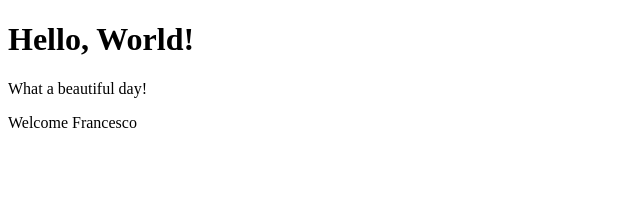
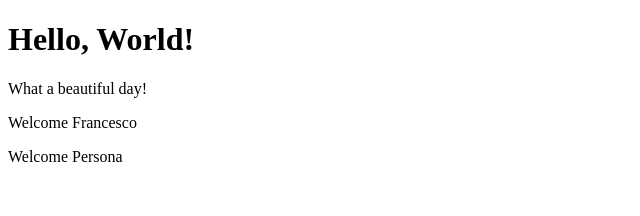
Before and after one commit to Baku305/react-exercises, a React (Create React App) app in the folder react-exercises/: page / in a window 1280 px wide. Shown: the top 216 px of the page, without its empty margins (0-640 px from the left). Built offline with nearby package versions, Linux system fonts and the light colour scheme.

Commit message:
features/props-02 (set default props)

```diff
--- a/react-exercises/src/Components-03.jsx
+++ b/react-exercises/src/Components-03.jsx
@@ -1,12 +1,14 @@
 import React from "react";
 import { Hello } from "./Components-02";
 import { Welcome } from "./Props-01";
+import { Welcome2 } from "./Props-02";
 
 const HelloEl = <Hello/>
 const WelcomeEl = <Welcome name = "Francesco"/>
+const Welcome2El = <Welcome2 />
 
 export class App extends React.Component{
     render(){
-        return <div>{HelloEl} {WelcomeEl}</div>
+        return <div>{HelloEl} {WelcomeEl} {Welcome2El}</div>
     }
 }
--- /dev/null
+++ b/react-exercises/src/Props-02.jsx
@@ -0,0 +1,12 @@
+import React from "react";
+
+
+export class  Welcome2 extends React.Component{
+    render(){
+        return <p>Welcome {this.props.name}</p>
+    }
+}
+
+Welcome2.defaultProps = {
+    name : "Persona"
+}
```
